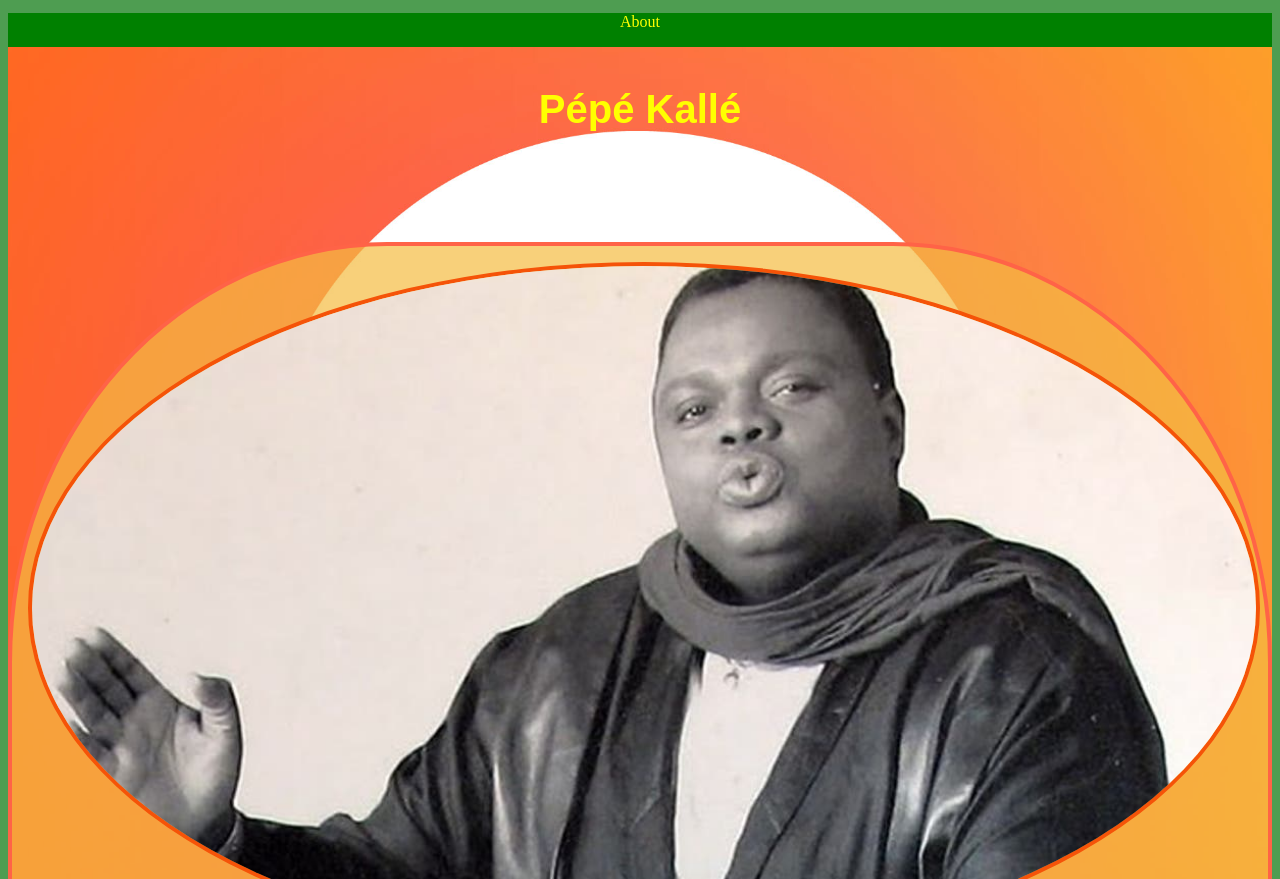
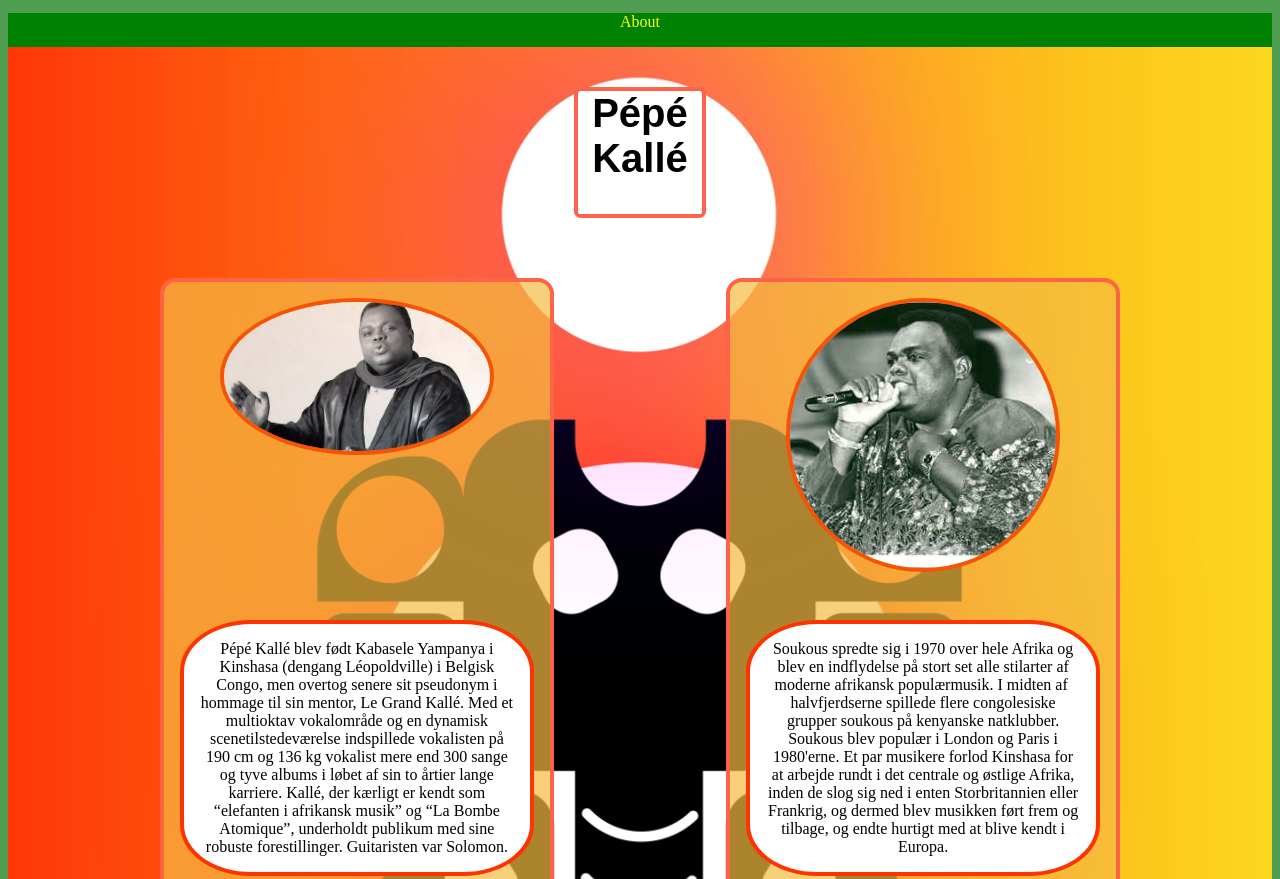
Before and after one commit to ChrisGenschow/bandprojekt, a plain HTML site: page index.html in a window 1280 px wide. Shown: the part 576-1455 px from the top of the page. Drawn offline with nearby package versions, Linux system fonts and the light colour scheme.

Commit message:
Media Query iPhone, iPad, og hd skærm

```diff
--- a/aboutstyle.css
+++ b/aboutstyle.css
@@ -26,6 +26,7 @@
     grid-template-columns: 2fr 1fr 1fr 2fr;
     grid-template-rows: 1fr 3fr 1fr;
     gap: 20px;
+
 }
 .pepe-info {
     background-color: white;
@@ -45,6 +46,11 @@
 .pepekalleh1 {
     grid-column: 1;
     grid-row: 1;
+    background-color: rgba(245, 66, 164, 0.7);
+    border: 4px solid tomato;
+    border-radius: 5%;
+    justify-content: center;
+    font-family: fantasy;
 }
 .info-card {
     padding: 1em;
@@ -53,6 +59,7 @@
     background-color: rgba(245, 188, 66, 0.7);
     border: 4px solid tomato;
     border-radius: 30%;
+
 }
 .other-pepe-info {
     background-color: white;
@@ -71,3 +78,54 @@
     }
 
 }
+@media screen and (min-width: 750px) {
+    .about-content {
+        display: grid;
+        grid-template-columns: 2fr 1fr 2fr;
+        grid-template-rows: 1fr 4fr 1fr;
+        background-size: cover;
+    }
+    .other-info {
+        grid-row: 2;
+        grid-column: 3;
+    }
+    .pepekalleh1 {
+        grid-column: 2;
+        color: black;
+        background-color: white;
+    }
+    .pepe-about-image {
+        max-width: 75%;
+    }
+    .other-about-image {
+        max-width: 75%;
+    }
+
+}
+@media screen and (min-width: 1000px) {
+    .about-content {
+        grid-template-columns: 1fr 3fr 1fr 3fr 1fr;
+        grid-template-rows: 1fr 3fr 1fr;
+        background-size: cover;
+    }
+    .info-card {
+        display: flex;
+        flex-direction: column;
+        align-items: center;
+        justify-content: space-between;
+        border-radius: 1em;
+        grid-row: 2;
+        grid-column: 2;
+    }
+    .other-info {
+        display: flex;
+        flex-direction: column;
+        align-items: center;
+        border-radius: 1em;
+        grid-row: 2;
+        grid-column: 4;
+    }
+    .pepekalleh1 {
+        grid-column: 3;
+    }
+}
```
